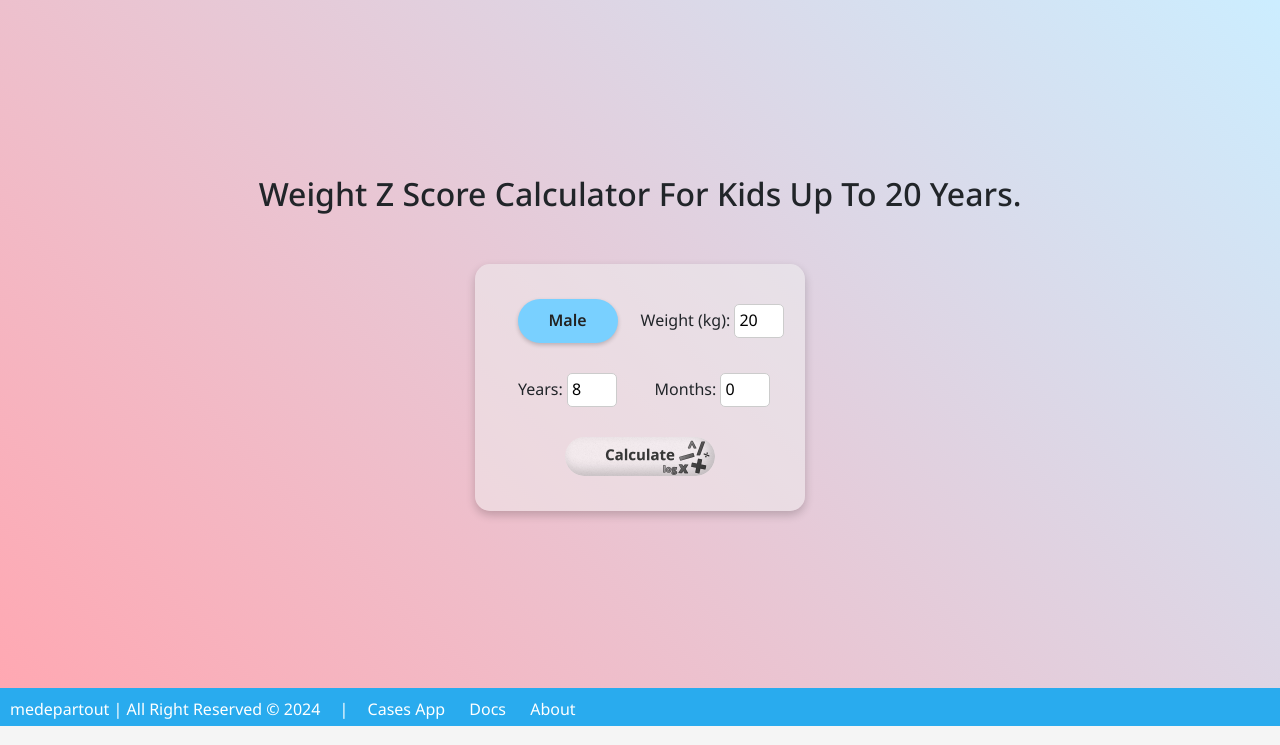
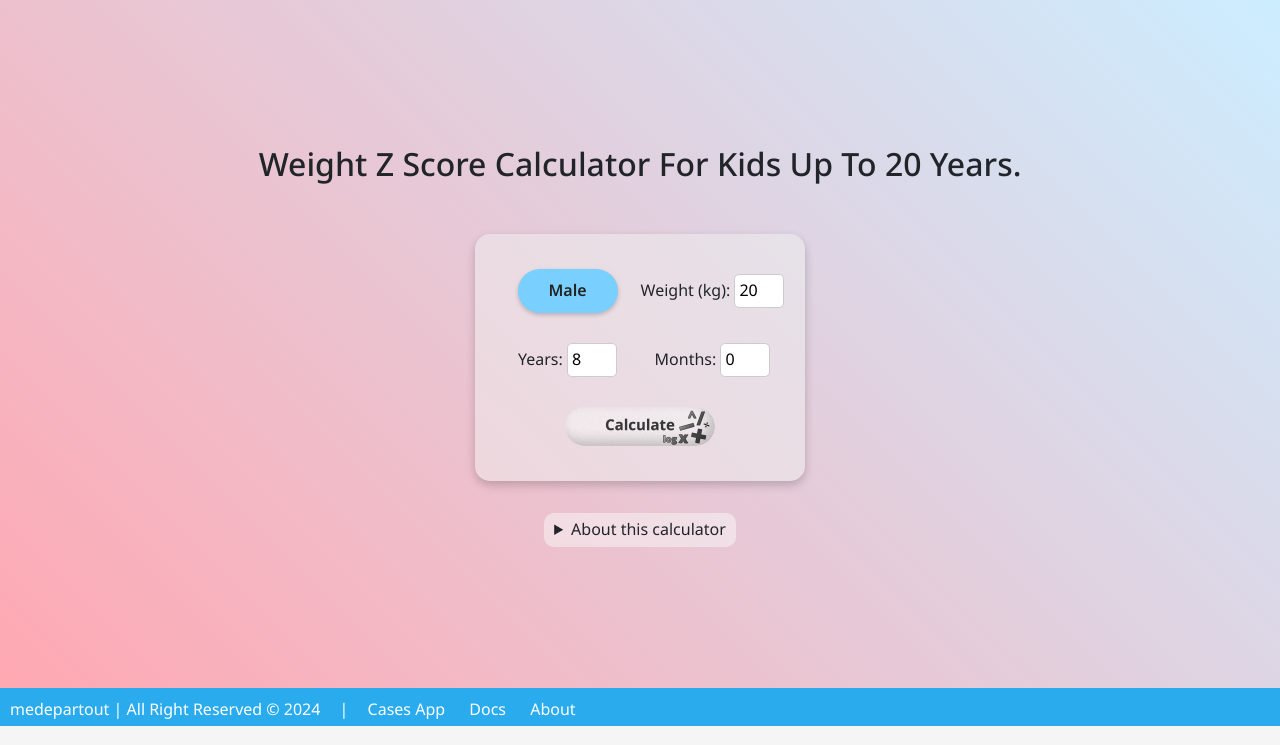
Before and after one commit to Reyhanishere/HxDjango4, a Django app: page /cases/calculi/pedi_w_zscore_page/ in a window 1280 px wide. Shown: the part 55-800 px from the top of the page. Run offline with Django 4.2, Linux system fonts and the light colour scheme.

Commit message:
Add CopyAll, About and Percentiles

```diff
--- a/templates/calculi/pedi_WZS.html
+++ b/templates/calculi/pedi_WZS.html
@@ -15,11 +15,57 @@
             background: linear-gradient(45deg, rgba(255, 110, 127, 0.6) 0%, rgba(191, 233, 255, 0.8) 100%);
             flex-direction: column;
         }
+        .copyBtn{
+            display: none;
+            padding: 7px 20px;
+            margin: 3px 0;
+            border: none;
+            box-shadow: 0 2px 5px rgba(0, 0, 0, 0.2);
+            color: #eee;
+            cursor: pointer;
+            font-size: 16px;
+            width: 120px;
+        }
+        #copy-btn {
+            border-radius: 20px 5px;
+            background: rgba(108, 117, 125, 1);
+        }
+        #copy-btn-all{
+            border-radius: 5px 20px;
+            background: rgba(108, 117, 125, 1);
+        }
+        details{
+            margin: 2rem 2rem;
+            max-width: 400px
+
+        }
+        summary{
+            padding: 5px 10px;
+            background-color: rgba(250, 250, 250, 0.5);
+            border-radius: 10px;
+            margin-bottom: 10px;
+
+        }
+        details a{
+            text-decoration: underline 0.5px;
+            color: #555;
+            background: rgba(150, 150, 150, 0.5);
+            border-radius: 5px;
+            padding: 0 3px;
+            transition: 0.5s;
+        }
+        details a:hover{
+            color: #333;
+        }
+        details p{
+            line-height: 2;
+            font-size: 14px;
+        }
     </style>
 {% endblock imports %}
 
 {% block content %}
-    <h2 class='title' style='margin: 0 3rem 3rem 3rem' dir='ltr'>Weight Z Score Calculator For Kids Up To 20 Years.</h2>
+    <h2 class='title' style='margin: 3rem' dir='ltr'>Weight Z Score Calculator For Kids Up To 20 Years.</h2>
     <div class="floatingCal" dir="ltr">
         <div class="gender-switch">
             <button id="gender-switch-btn">Male</button>
@@ -40,8 +86,16 @@
         <img src="{% static '/images/calculi/calculate_btn_2.png' %}" height='39' id="calculate-btn" alt='calculate button'/>
 
         <div id="result-box"></div>
-        <button id="copy-btn" onclick="copyZScore()">Copy</button>
+        <div>
+            <button class="copyBtn" id="copy-btn" onclick="copyZScore()">Copy Z&P</button>
+            <button class="copyBtn" id="copy-btn-all" onclick="copyZScoreWeightPecentile()">Copy All</button>
+        </div>
     </div>
+    <details style="" dir="ltr"><summary>About this calculator</summary>
+        <p>This calculator uses data from the CDC Growth Charts Data Files <a href="https://www.cdc.gov/growthcharts/cdc-data-files.htm">(Open)</a> to assess growth Z Scores.
+            The percentiles are calculated using Z-scores, with reference to a Z-score table prepared by the The Department of Mathematics at the University of Arizona<a href="https://math.arizona.edu/~rsims/ma464/standardnormaltable.pdf">(Download)</a>.
+        </p>
+    </details>
     <script>
         document.addEventListener('DOMContentLoaded', () => {
             const genderSwitchBtn = document.getElementById('gender-switch-btn');
@@ -63,7 +117,9 @@
 
         calculateBtn.addEventListener('click', function() {
             const copyBtn = document.getElementById('copy-btn');
+            const copyBtnAll = document.getElementById('copy-btn-all');
             copyBtn.style.display='none'
+            copyBtnAll.style.display='none'
             const genderSwitchBtn = document.getElementById('gender-switch-btn');
             var genderTxt = genderSwitchBtn.textContent.toLowerCase();
             var gender = 1;
@@ -97,12 +153,13 @@
                 return response.json();
             })
             .then(data => {
-                resultElement.textContent = `Z-Score: ${data.z_score}`;
+                resultElement.textContent = `Z-Score: ${data.z_score}\nPercentile: ${data.percentile}`;
                 resultElement.style.background = 'linear-gradient(45deg, rgba(176, 176, 176, 0.2), rgba(233, 233, 233, 0.3))';
                 resultElement.style.display = 'inline-block';
                 resultElement.style.gridColumn = 'span 1';
                 resultElement.style.color = 'black';
                 copyBtn.style.display='block'
+                copyBtnAll.style.display='block'
                 zScore = data.z_score;
             })
             .catch(error => {
@@ -121,13 +178,28 @@
 
 
         function copyZScore() {
+            // const text = `Weight: ${weight.value} kg\n(${resultElement.innerText})`;
             const text = resultElement.innerText;
             const copyBtn = document.getElementById('copy-btn');
             navigator.clipboard.writeText(text)
             .then(() => {
                 copyBtn.innerText = "Copied!";
                 setTimeout(() => {
-                    copyBtn.innerText = "Copy";
+                    copyBtn.innerText = "Copy Z&P";
+                }, 2000);
+            })
+            .catch((err) => {
+                console.error("Failed to copy text: ", err);
+            });
+        }
+        function copyZScoreWeightPecentile() {
+            const text = `Weight: ${weight.value} kg\n(${resultElement.innerText})`;
+            const copyBtnAll = document.getElementById('copy-btn-all');
+            navigator.clipboard.writeText(text)
+            .then(() => {
+                copyBtnAll.innerText = "Copied!";
+                setTimeout(() => {
+                    copyBtnAll.innerText = "Copy All";
                 }, 2000);
             })
             .catch((err) => {
```
